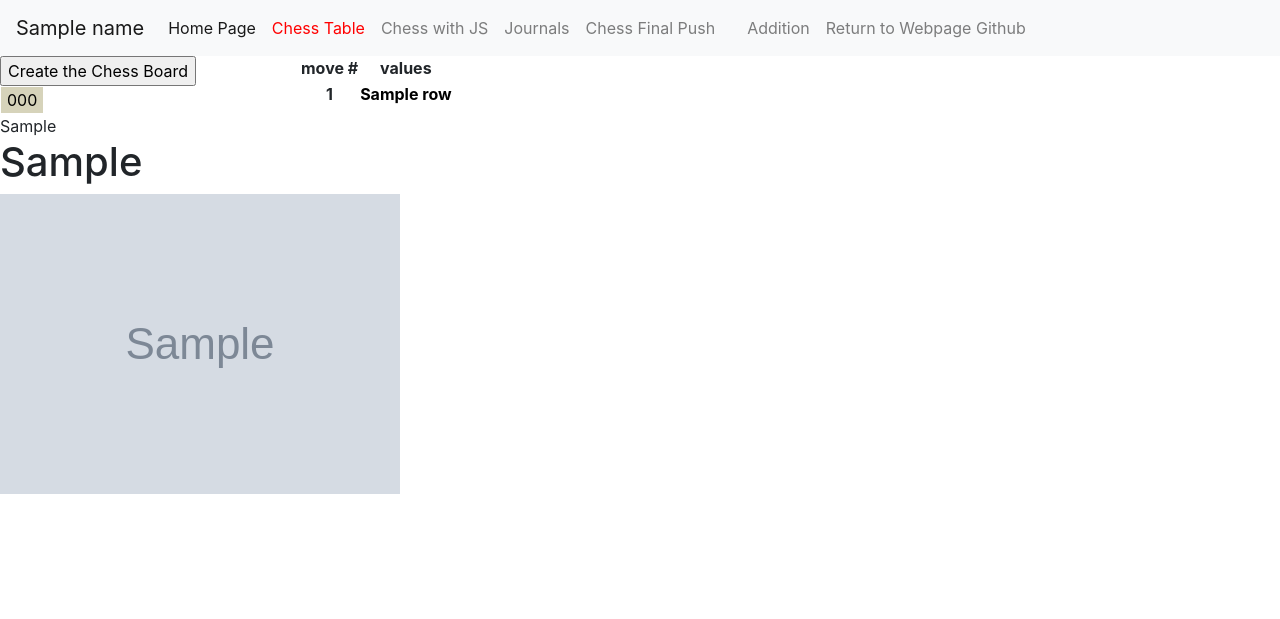
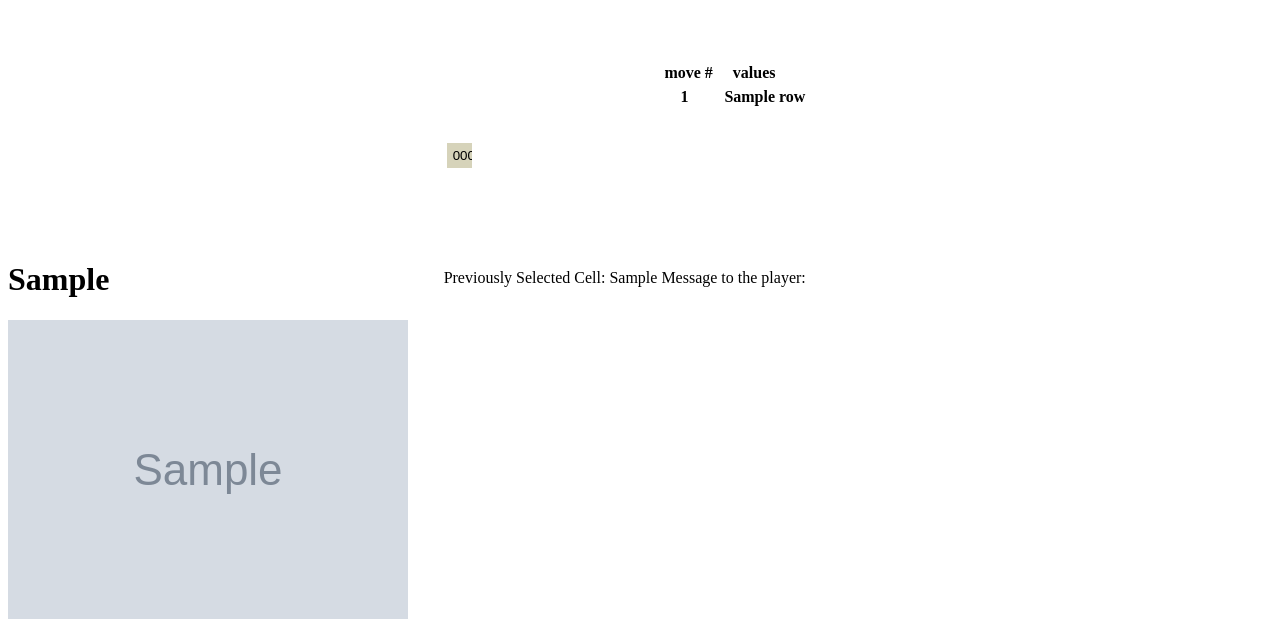
Before and after one commit to colin-szeto/Group-Portfolio, a Flask app: template templates/chessDictTable.html in a window 1280 px wide. Shown: the top 619 px of the page. Run offline with Flask 2, Linux system fonts and the light colour scheme; the template is opened without the code that fills it: most values are stand-ins (such as "Sample title", 1, 10 or a date in 2020); grey boxes marked "Sample" are stand-in pictures; lists and menus that the app fills with data are empty; some libraries are stand-ins or nearby versions.

Commit message:
included a start menu for the chess game and reformated the chess board to be more visually appealing

```diff
--- a/main.py
+++ b/main.py
@@ -56,6 +56,10 @@ def journals():
   return render_template("journals.html",repl="repl of website", website ="link to personal website")#allows to define the text that is hyperlinked on the the personal journals
 
 #--------------------------------------------------- here is where the chess with POST starts
+@app.route("/project/chessMenu/") # this gets the user to the chess board
+def chessMenu():
+    return render_template("chessMenu.html")
+
 @app.route("/project/chessDictTable/") # this gets the user to the chess board
 def chessDictTable_route():
     return render_template("chessDictTable.html")
--- a/templates/base.html
+++ b/templates/base.html
@@ -21,7 +21,7 @@
 
         <div class="navbar-nav">
           <a class="nav-link active" href="/">Home Page</a>
-          <a class="nav-link code" style="color:red; margin:auto; text-align: center;" href="/project/chessDictTable/" >Chess Table</a>
+          <a class="nav-link code" style="color:red; margin:auto; text-align: center;" href="/project/chessMenu/" >Chess Table</a>
           <!--<a class="nav-link active" href="https://repl.it/@colinszeto/Group-Portfolio#templates/home.html">Coding Area </a>-->
           <a class="nav-link" href="chessJs">Chess with JS</a>
           <a class="nav-link" href="journals">Journals</a>
--- a/templates/chessDictTable.html
+++ b/templates/chessDictTable.html
@@ -1,6 +1,4 @@
-{% extends "base.html" %}
 
-{% block content %}
 <!-- this is the template that allows for the user to  -->
 <head>
     <meta charset="UTF-8">
@@ -11,11 +9,15 @@
         .even {
         background-color: #4CAF50;
         border: none;
+        height: 25px;
+        width: 25px;
         }
 
         .odd {
         background-color: #d6d3ba;
         border: none;
+        height: 25px;
+        width: 25px;
         }
 
         .even_black {
@@ -51,11 +53,9 @@
         }
 
         #turn__table {
-            position: absolute;
-            left: 300px;
-            top:55px;
+
             width: 175px;
-            height: 300px;
+            height: 180px;
             overflow: auto;
         }
         .turn__number {
@@ -64,15 +64,24 @@
         .turn__values {
         text-align: center;
         }
+        .center__table{
+            position: relative;
+            margin: auto;
+            top: 50px;
+        }
+        #header-fixed {
+            position: fixed;
+            top: 0px; display:none;
+            background-color:white;
+        }
 
     </style>
 </head>
 <body onLoad="scrollDiv_init()">
 <!-- this is the working version -->
-<form method="post" > <!-- using the post tag to identify that this is for post -->
-    <input class="button" type ="submit" formaction="/createBoardTable" value="Create the Chess Board" /><!-- this the button that allows the user to buld the board -->
-</form>
-
+<table class="center__table">
+    <tr>
+        <th>
             <form method="post" id="chessInput"> <!-- this is another post tag to allow for user interaction -->
                 <table>
                     {%for row in allBoard%}
@@ -98,26 +107,34 @@
                         {% endif %}
                     </tr>
                     {% endfor %}
+
                 </table>
             </form>
-
-
-{{ displayClicked }} <!-- this line is to communicate hints to the player -->
-
-<div id="turn__table" onMouseOver="pauseDiv()" onMouseOut="resumeDiv()" >
+        </th>
+        <th>
             <table>
                 <tr>
                     <th>move #</th>
-            <th class="turn__values">values</th>
+                    <th class="turn__values">&nbsp;&nbsp;&nbsp;&nbsp;values</th>
                 </tr>
+            </table>
+            <div id="turn__table">
+                <table>
                     {% for row in movelist %}
                     <tr>
-            <th class="turn__number">{{ loop.index }}</th>
-            <th class= "{{ loop.cycle('white', 'black') }}" >{{row}}</th>
+                        <th class="turn__number">&nbsp;&nbsp;&nbsp;&nbsp;{{ loop.index }}</th>
+                        <th class= "{{ loop.cycle('white', 'black') }}" >&nbsp;&nbsp;&nbsp;&nbsp;&nbsp;&nbsp;&nbsp; {{row}}</th>
                     </tr>
                     {% endfor %}
                 </table>
             </div>
+        </th>
+    </tr>
+    <tr>
+        <td>Previously Selected Cell: {{ displayClicked }}</td><!-- this line is to communicate hints to the player -->
+        <td>Message to the player:</td> <!-- this line is to communicate weather if the move was valid to the player -->
+    </tr>
+</table>
 
 <h1>{{ displayRoutes }}</h1> <!-- this line is for debuggin -->
 
@@ -125,6 +142,8 @@
 
 
 <script language="javascript">
+
+//this is what allows the tabel to continously update
 function scrollDiv_init() {
     DivElmnt = document.getElementById('turn__table');
       instant_scroll()
@@ -134,8 +153,7 @@ function instant_scroll(){
   DivElmnt.scrollTop = DivElmnt.scrollHeight
 }
 </script>
+
 </body>
 
 </html>
-
-{% endblock %}
--- a/templates/home.html
+++ b/templates/home.html
@@ -31,7 +31,7 @@
       <p> </p>
       <p> </p>
       <p style = "color: white;"> Link to group plan: <a target = "_blank" href="https://docs.google.com/document/d/1ktGsDPl07wBa6YQvsGDCKAi1Bpz_exLEj0Y3ASh-fK0/edit">Project Doc</a></p>
-      <a class="nav-link code" style="color:red; margin:auto; text-align: center;" href="/project/chessDictTable/" >Chess Table</a>
+      <a class="nav-link code" style="color:red; margin:auto; text-align: center;" href="/project/chessMenu/" >Chess Table</a>
 
 
           <img id = "background" src= "https://cdn.discordapp.com/attachments/763494337798471721/770163622549651486/most_expensive_chess_board_ever.png" alt = "expensive chess set">
```
Also changed, not shown: templates/chessMenu.html (added, +40 -0 lines). Lines whose indentation alone changed are shown as unchanged.
